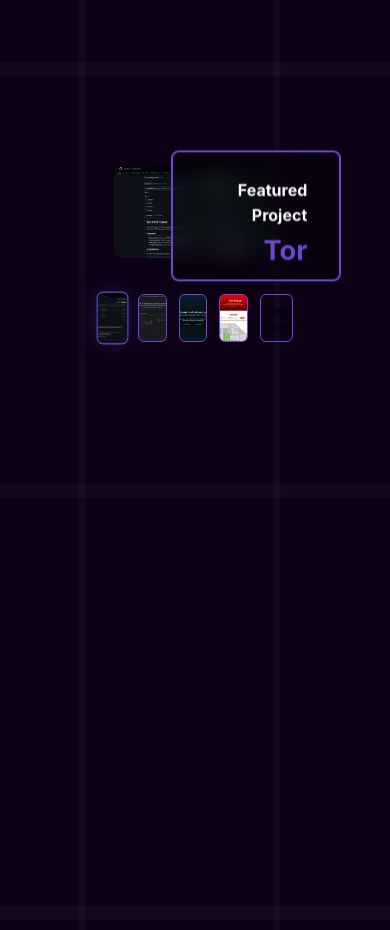
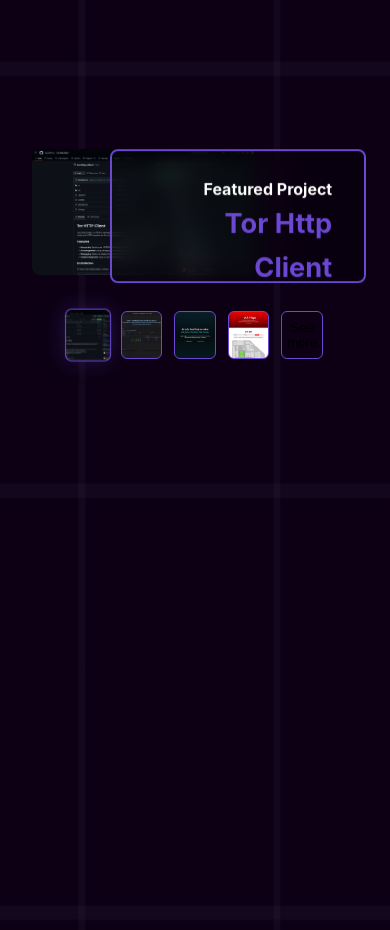
Before and after one commit to wendelfrota/wendelfrota.github.io, a Vue app: page / in a window 390 px wide. Shown: the part 1020-1950 px from the top of the page. Built offline with nearby package versions, Linux system fonts and the light colour scheme.

Commit message:
refactor: improve project responsiveness

```diff
--- a/src/components/ProjectComponent.vue
+++ b/src/components/ProjectComponent.vue
@@ -61,6 +61,7 @@ const closeModal = () => {
   position: relative;
   padding: 16px;
   border-radius: 8px;
+  left: -20%;
 }
 
 .project-description {
@@ -68,10 +69,10 @@ const closeModal = () => {
   flex-direction: column;
   justify-content: space-between;
   padding: 1.6rem 2rem;
-  max-width: 80%;
-  max-height: 100%;
+  max-width: 40%;
+  height: calc(100% - 32px);
   position: absolute;
-  right: -25%;
+  right: calc(-40% + 8px);
   top: 50%;
   transform: translate(0, -50%);
   background-color: rgba(0, 0, 0, 0.25);
@@ -122,9 +123,14 @@ a:hover {
 }
 
 img {
-  height: auto;
-  width: 100%;
+  width: auto;
+  height: 100%;
   border-radius: 8px;
+  transition: transform .3s;
+}
+
+.project-card > img:hover {
+  transform: scale(1.005);
 }
 
 .modal {
@@ -142,8 +148,8 @@ img {
 
 .modal-content {
   position: relative;
-  max-width: 80%;
-  max-height: 80%;
+  max-width: 100%;
+  max-height: 100%;
   display: flex;
   align-items: center;
   justify-content: center;
@@ -163,13 +169,11 @@ img {
   height: auto;
 }
 
-@media (max-width: 1539px) {
+@media (max-width: 1023px) {
   .project-description {
-    max-width: 87.5%;
+    max-width: 100%;
   }
-}
 
-@media (max-width: 1023px) {
   p {
     font-size: .875rem;
   }
--- a/src/components/ProjectsComponent.vue
+++ b/src/components/ProjectsComponent.vue
@@ -65,7 +65,7 @@ function selectProject(index) {
     display: flex;
     flex-direction: column;
     gap: 12px;
-    max-width: 50vw;
+    max-width: clamp(256px, 50vw, 60vw);
 }
 
 .navigation-buttons {
```
